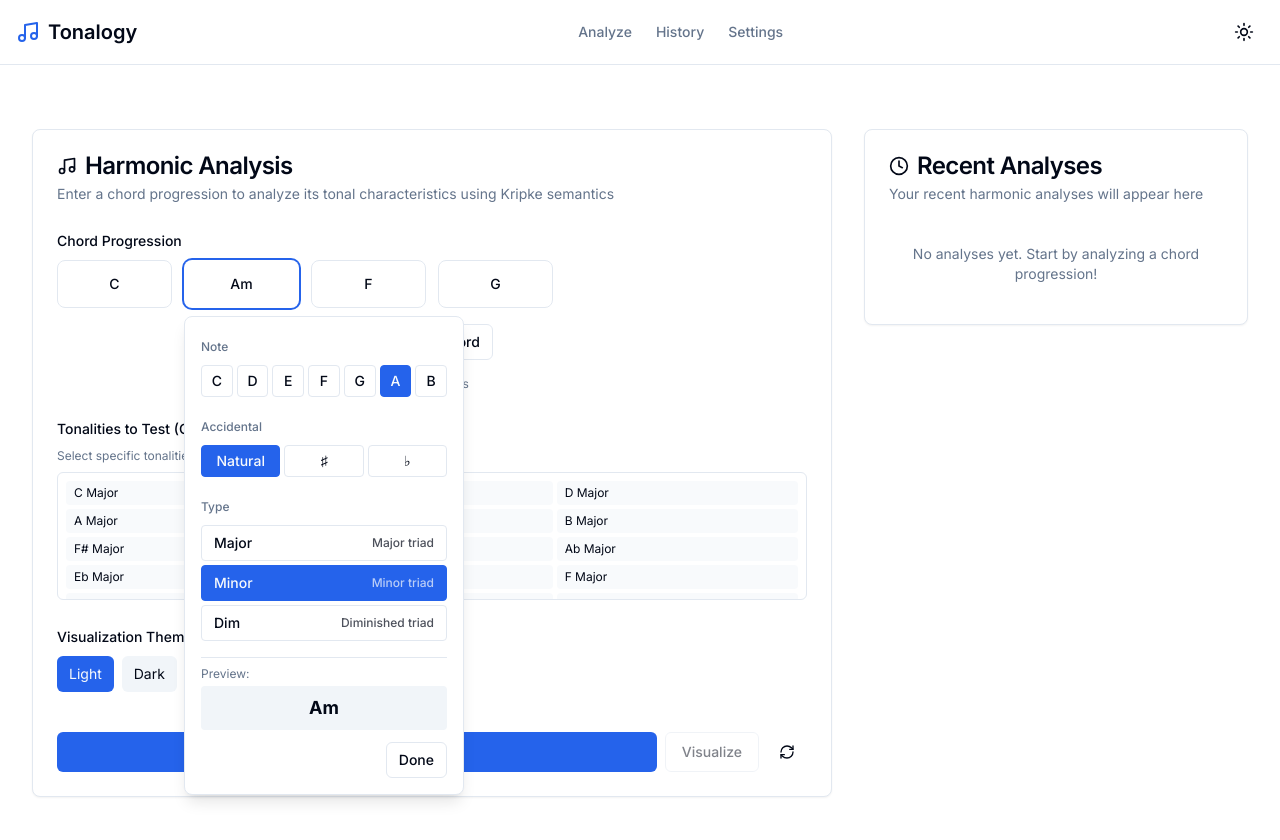
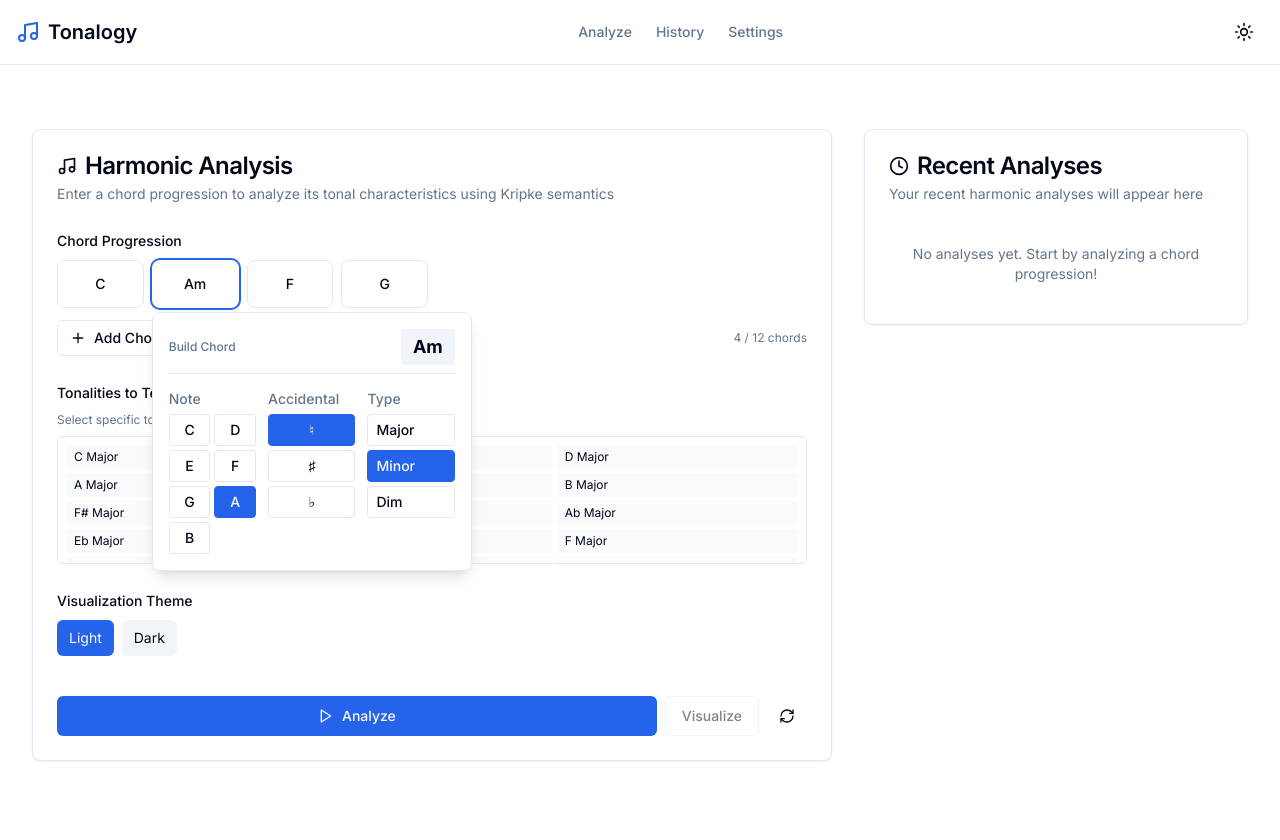
Before and after one commit to joabemorais/tonalogy-interface, a Next.js app: page / in a window 1280 px wide. Both pictures are taken after a click on the button "Am". Shown: the top 840 px of the page. Built offline with nearby package versions, Linux system fonts and the light colour scheme.

Commit message:
style: enhance visual chord input layout and functionality

```diff
--- a/components/visual-chord-input.tsx
+++ b/components/visual-chord-input.tsx
@@ -121,11 +121,21 @@ function ChordSelector({ value, onChange, onRemove, canRemove, disabled, index }
 
       {/* Chord builder panel */}
       {isOpen && !disabled && (
-        <div className="absolute top-full left-0 mt-2 p-4 bg-popover border rounded-lg shadow-lg z-20 min-w-[280px]">
+        <div className="absolute top-full left-0 mt-1 p-4 bg-popover border rounded-lg shadow-lg z-20 min-w-[320px] max-w-[420px]">
+          {/* Header with preview */}
+          <div className="flex items-center justify-between mb-3 pb-2 border-b">
+            <span className="text-xs font-medium text-muted-foreground">Build Chord</span>
+            <div className="text-lg font-bold px-3 py-1 bg-accent rounded">
+              {buildChordSymbol(builder)}
+            </div>
+          </div>
+
+          {/* Compact horizontal layout */}
+          <div className="grid grid-cols-3 gap-3">
             {/* Note selector */}
-          <div className="space-y-2 mb-4">
-            <label className="text-xs font-medium text-muted-foreground">Note</label>
-            <div className="grid grid-cols-7 gap-1">
+            <div className="space-y-1">
+              <label className="text-sm font-medium text-muted-foreground">Note</label>
+              <div className="grid grid-cols-2 gap-1">
                 {NOTES.map((note) => (
                   <button
                     key={note}
@@ -144,67 +154,46 @@ function ChordSelector({ value, onChange, onRemove, canRemove, disabled, index }
             </div>
 
             {/* Accidental selector */}
-          <div className="space-y-2 mb-4">
-            <label className="text-xs font-medium text-muted-foreground">Accidental</label>
-            <div className="grid grid-cols-3 gap-1">
+            <div className="space-y-1">
+              <label className="text-sm font-medium text-muted-foreground">Accidental</label>
+              <div className="space-y-1">
                 {ACCIDENTALS.map((acc) => (
                   <button
                     key={acc}
                     onClick={() => handleBuilderChange({ accidental: acc })}
                     className={cn(
-                    "h-8 text-sm font-medium rounded border transition-colors",
+                      "w-full h-8 text-sm font-medium rounded border transition-colors",
                       builder.accidental === acc
                         ? "bg-primary text-primary-foreground border-primary"
                         : "bg-background hover:bg-accent hover:text-accent-foreground border-border"
                     )}
                   >
-                  {acc === '♮' ? 'Natural' : acc}
+                    {acc === '♮' ? '♮' : acc}
                   </button>
                 ))}
               </div>
             </div>
 
             {/* Chord type selector */}
-          <div className="space-y-2 mb-4">
-            <label className="text-xs font-medium text-muted-foreground">Type</label>
+            <div className="space-y-1">
+              <label className="text-sm font-medium text-muted-foreground">Type</label>
               <div className="space-y-1">
                 {CHORD_TYPES.map((type) => (
                   <button
                     key={type.symbol}
                     onClick={() => handleBuilderChange({ type })}
                     className={cn(
-                    "w-full h-9 px-3 text-sm font-medium rounded border transition-colors text-left",
+                      "w-full h-8 px-2 text-sm font-medium rounded border transition-colors text-left",
                       builder.type.symbol === type.symbol
                         ? "bg-primary text-primary-foreground border-primary"
                         : "bg-background hover:bg-accent hover:text-accent-foreground border-border"
                     )}
                   >
-                  <div className="flex items-center justify-between">
-                    <span>{type.label}</span>
-                    <span className="text-xs opacity-70">{type.description}</span>
-                  </div>
+                    {type.label}
                   </button>
                 ))}
               </div>
             </div>
-
-          {/* Preview */}
-          <div className="pt-2 border-t">
-            <div className="text-xs text-muted-foreground mb-1">Preview:</div>
-            <div className="text-lg font-bold text-center py-2 bg-accent rounded">
-              {buildChordSymbol(builder)}
-            </div>
-          </div>
-
-          {/* Close button */}
-          <div className="pt-3 flex justify-end">
-            <Button
-              size="sm"
-              onClick={() => setIsOpen(false)}
-              variant="outline"
-            >
-              Done
-            </Button>
           </div>
         </div>
       )}
@@ -241,8 +230,8 @@ export function VisualChordInput({ chords, onChange, disabled = false, maxChords
   }
 
   return (
-    <div className="space-y-4">
-      <div className="grid grid-cols-2 sm:grid-cols-3 md:grid-cols-4 lg:grid-cols-6 gap-3">
+    <div className="space-y-3">
+      <div className="grid grid-cols-3 sm:grid-cols-4 md:grid-cols-6 lg:grid-cols-8 gap-2">
         {chords.map((chord, index) => (
           <ChordSelector
             key={index}
@@ -256,9 +245,9 @@ export function VisualChordInput({ chords, onChange, disabled = false, maxChords
         ))}
       </div>
 
-      {/* Add chord button */}
+      {/* Add chord button and count in same row */}
+      <div className="flex items-center justify-between">
         {chords.length < maxChords && (
-        <div className="flex justify-center">
           <Button
             onClick={addChord}
             disabled={disabled}
@@ -269,12 +258,11 @@ export function VisualChordInput({ chords, onChange, disabled = false, maxChords
             <Plus className="h-4 w-4" />
             Add Chord
           </Button>
-        </div>
         )}
 
-      {/* Chord count */}
-      <div className="text-xs text-muted-foreground text-center">
+        <div className="text-xs text-muted-foreground">
           {chords.length} / {maxChords} chords
+        </div>
       </div>
     </div>
   )
```
Lines whose indentation alone changed are shown as unchanged.
